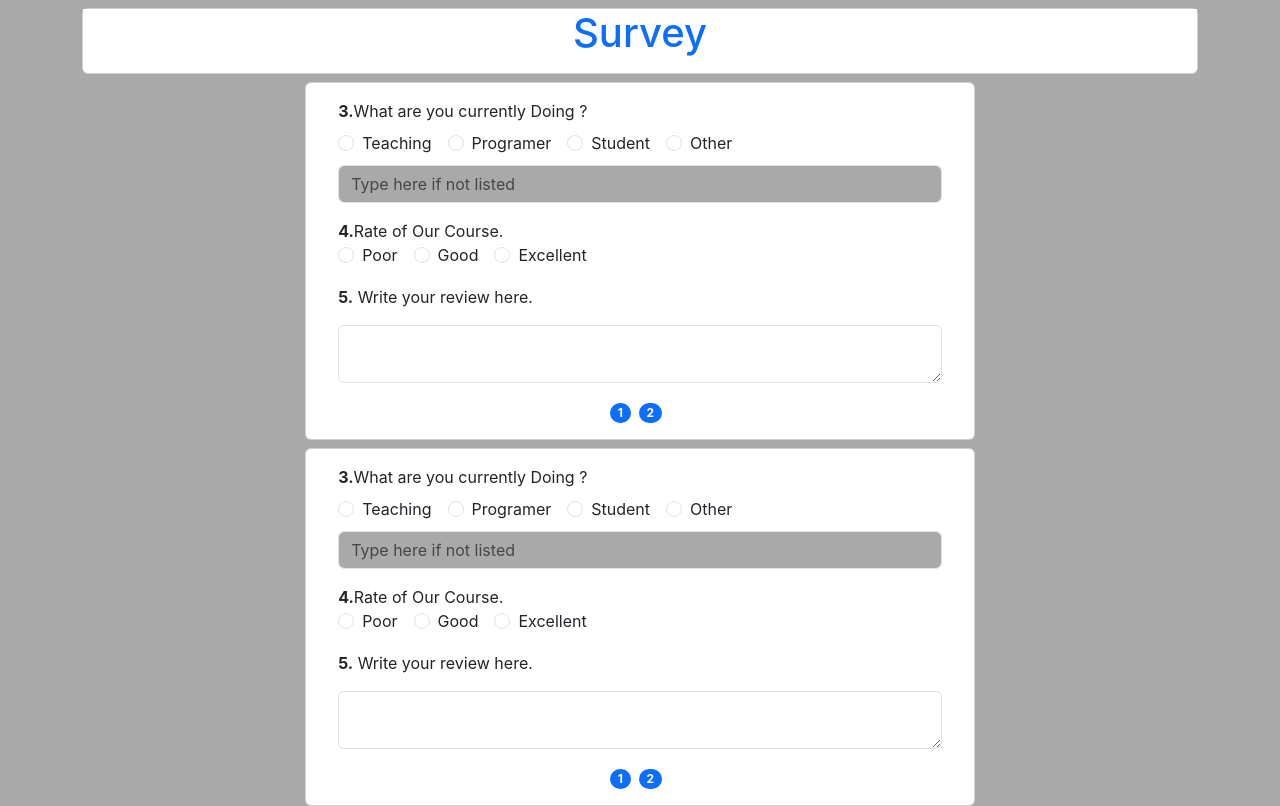
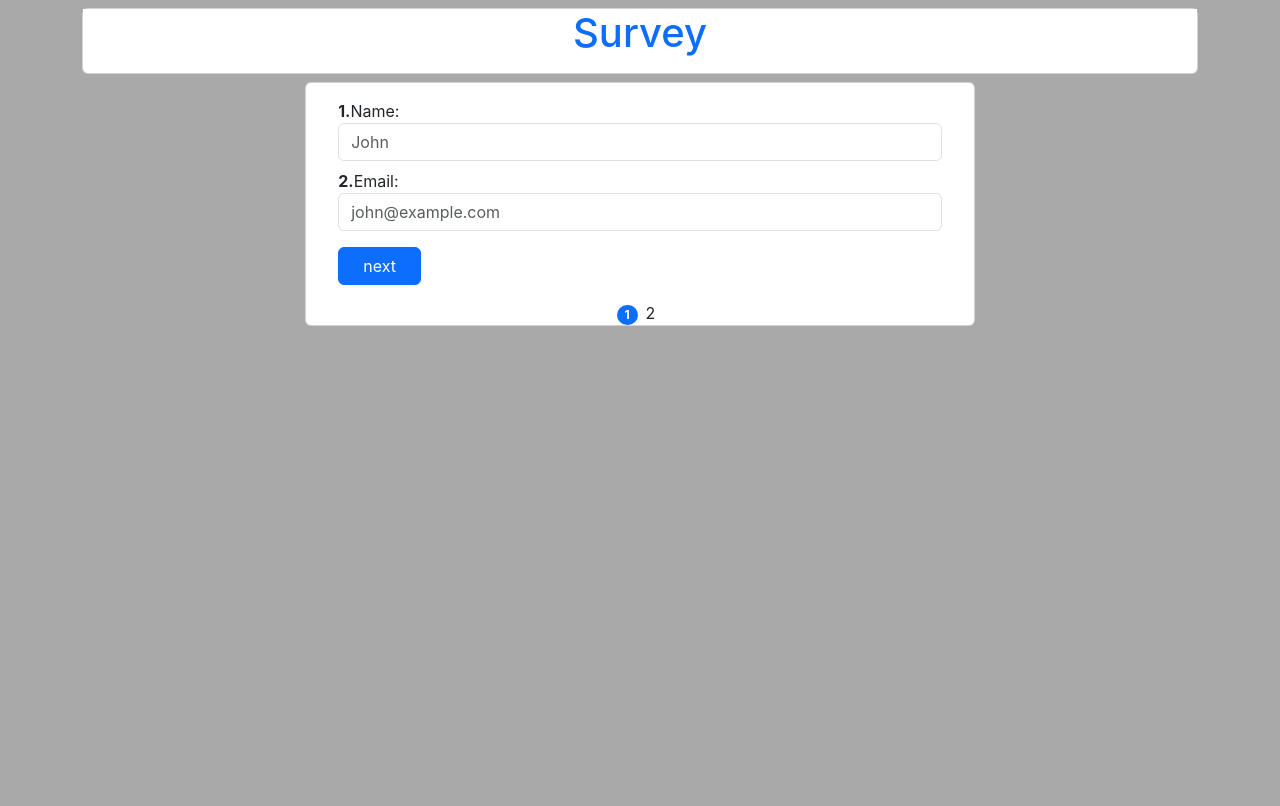
Before and after one commit to nareshgupta99/survey, a React (Create React App) app: page / in a window 1280 px wide. Built offline with nearby package versions, Linux system fonts and the light colour scheme.

Commit message:
HANDLE FORM

```diff
--- a/src/components/Container.js
+++ b/src/components/Container.js
@@ -1,27 +1,65 @@
 import React, { Component } from 'react'
 import Details from './Details'
 import Question from './Question'
+import { v4 as uuidv4 } from 'uuid';
+import firebase from 'firebase/compat/app';
+import 'firebase/compat/auth';
+import 'firebase/compat/firestore';
+
 
 export default class Container extends Component {
     constructor(props) {
         super(props)
 
         this.state = {
+            id:uuidv4(),
+            name:null,
+            email:null,
+            question:{
+                q3:"",
+                q4:"",
+                q5:"",
+                other:""
 
+            }
         }
+
+    }
+    submitHandler = (event) => {
+        event.preventDefault();
+        const name=event.target.name.value
+        const email=event.target.email.value
+        this.setState({name,email})
+
+        // console.log(this.state.email)
+
+    };
+    questionHandle=(event)=>{
+        event.preventDefault();
+        const questions={};
+        questions.q3=event.target.profession.value
+        questions.q4=event.target.rate.value
+        questions.q5=event.target.review.value
+        questions.other=event.target.other.value
+        this.setState({questions},()=>console.log(this.state))
+    };
+    otherHandler=()=>{
+        alert()
     }
     render() {
         return (
             <>
 
-                    <div className='container  mt-2  '>
-                        <div className='text-center  card text-primary' >
-                            <h1 className='bg-white pb-2'>Survey </h1>
+                <div className='container  mt-2  '>
+                    <div className='text-center  card text-primary' >
+                        <h1 className='bg-white pb-2'>Survey </h1>
 
-                        </div>
-                        <Details />
-                        <Question />
                     </div>
+
+                    {this.state.name=== null && this.state.email=== null?(<Details submit={this.submitHandler} />):(<Question questionHandler={this.questionHandle} radio={this.otherHandler}/>)}
+
+
+                </div>
 
             </>
         )
--- a/src/components/Details.js
+++ b/src/components/Details.js
@@ -1,13 +1,13 @@
 import React from 'react'
 import Question from './Question'
 
- function Details() {
+ function Details(props) {
   return (
     <div className="mt-2">
       <div className='card d-container  ' >
         <div className='card-body'>
 
-          <form className=' mx-3 '>
+          <form className=' mx-3 ' onSubmit={props.submit}>
 
             <div className='form-group'>
 
@@ -30,7 +30,7 @@ import Question from './Question'
 
         <center>
           <span className='badge rounded-pill text-bg-primary'>1</span>
-          <span className='badge rounded-pill text-bg-primary mx-2 '>2</span>
+          <span className=' mx-2 '>2</span>
         </center>
       </div>
 
@@ -39,4 +39,4 @@ import Question from './Question'
     </div>
   )
 }
-export default Question;
+export default Details;
--- a/src/components/Question.js
+++ b/src/components/Question.js
@@ -1,74 +1,74 @@
 import React from 'react'
 
- function Question() {
+ function Question(props) {
     const grey = {
         backgroundColor: "darkgrey"
     }
     return (
         <div className='d-container card mt-2' >
             <div className='card-body'>
-                <form>
+                <form onSubmit={props.questionHandler}>
                     <div className='form-group mx-3'>
                         <b>3.</b>What are you currently Doing ?
                         <div className='mt-2'>
 
                             <div class="form-check form-check-inline">
-                                <input className="form-check-input" type="radio" name="inlineRadioOptions" id="inlineRadio1" value="Teaching" />
+                                <input className="form-check-input" type="radio" name="profession" id="inlineRadio1" value="Teaching" />
                                 <label className="form-check-label" for="inlineRadio1">Teaching</label>
                             </div>
                             <div class="form-check form-check-inline">
-                                <input className="form-check-input" type="radio" name="inlineRadioOptions" id="inlineRadio2" value="Programer" />
+                                <input className="form-check-input" type="radio" name="profession" id="inlineRadio2" value="Programer" />
                                 <label className="form-check-label" for="inlineRadio2" >Programer</label>
                             </div>
                             <div class="form-check form-check-inline">
-                                <input className="form-check-input" type="radio" name="inlineRadioOptions" id="inlineRadio3" value="Student" />
+                                <input className="form-check-input" type="radio" name="profession" id="inlineRadio3" value="Student" />
                                 <label className="form-check-label" for="inlineRadio3">Student</label>
                             </div>
                             <div class="form-check form-check-inline">
-                                <input className="form-check-input" type="radio" name="inlineRadioOptions" id="inlineRadio3" value="Other" />
+                                <input className="form-check-input" type="radio" name="profession" id="inlineRadio3" value="Other" />
                                 <label className="form-check-label" for="inlineRadio3">Other</label>
                             </div>
                         </div>
                         <div >
-                            <input type="text" name="other" className="form-control mt-2" style={grey} placeholder='Type here if not listed'></input>
+                            <input type="text" name="other" className="form-control mt-2" style={grey} placeholder='Type here if not listed' ></input>
                         </div >
 
                         <div className="mt-3">
                             <b>4.</b>Rate of Our Course.
                         </div>
                         <div class="form-check form-check-inline">
-                            <input className="form-check-input" type="radio" name="inlineRadioOptions" id="inlineRadio3" value="poor" />
+                            <input className="form-check-input" type="radio" name="rate" id="inlineRadio3" value="poor" />
                             <label className="form-check-label" for="inlineRadio3">Poor</label>
                         </div>
 
                         <div class="form-check form-check-inline">
-                            <input className="form-check-input" type="radio" name="inlineRadioOptions" id="inlineRadio3" value="good" />
+                            <input className="form-check-input" type="radio" name="rate" id="inlineRadio3" value="good" />
                             <label className="form-check-label" for="inlineRadio3">Good</label>
                         </div>
 
                         <div class="form-check form-check-inline">
-                            <input className="form-check-input" type="radio" name="inlineRadioOptions" id="inlineRadio3" value="excelent" />
+                            <input className="form-check-input" type="radio" name="rate" id="inlineRadio3" value="excelent" />
                             <label className="form-check-label" for="inlineRadio3">Excellent</label>
                         </div>
                         <div className='mt-3'>
                             <b>5.</b> Write your review here.
                         </div>
                         <div class="form-floating mt-3">
-                            <textarea class="form-control" placeholder="Leave a comment here" id="floatingTextarea"></textarea>
+                            <textarea class="form-control" placeholder="Leave a comment here" id="floatingTextarea" name="review"></textarea>
 
                         </div>
                     </div>
-                        <center className='mt-3'>
-                            <span className='badge rounded-pill text-bg-primary'>1</span>
-                            <span className='badge rounded-pill text-bg-primary mx-2 '>2</span>
-                        </center>
 
 
 
 
-
+                        <button type="submit" className='btn btn-primary mt-3 px-4 '>next</button>
                 </form>
 
+                        <center className='mt-3'>
+                            <span className=' '>1</span>
+                            <span className='badge rounded-pill text-bg-primary mx-2 '>2</span>
+                        </center>
             </div >
 
 
```
